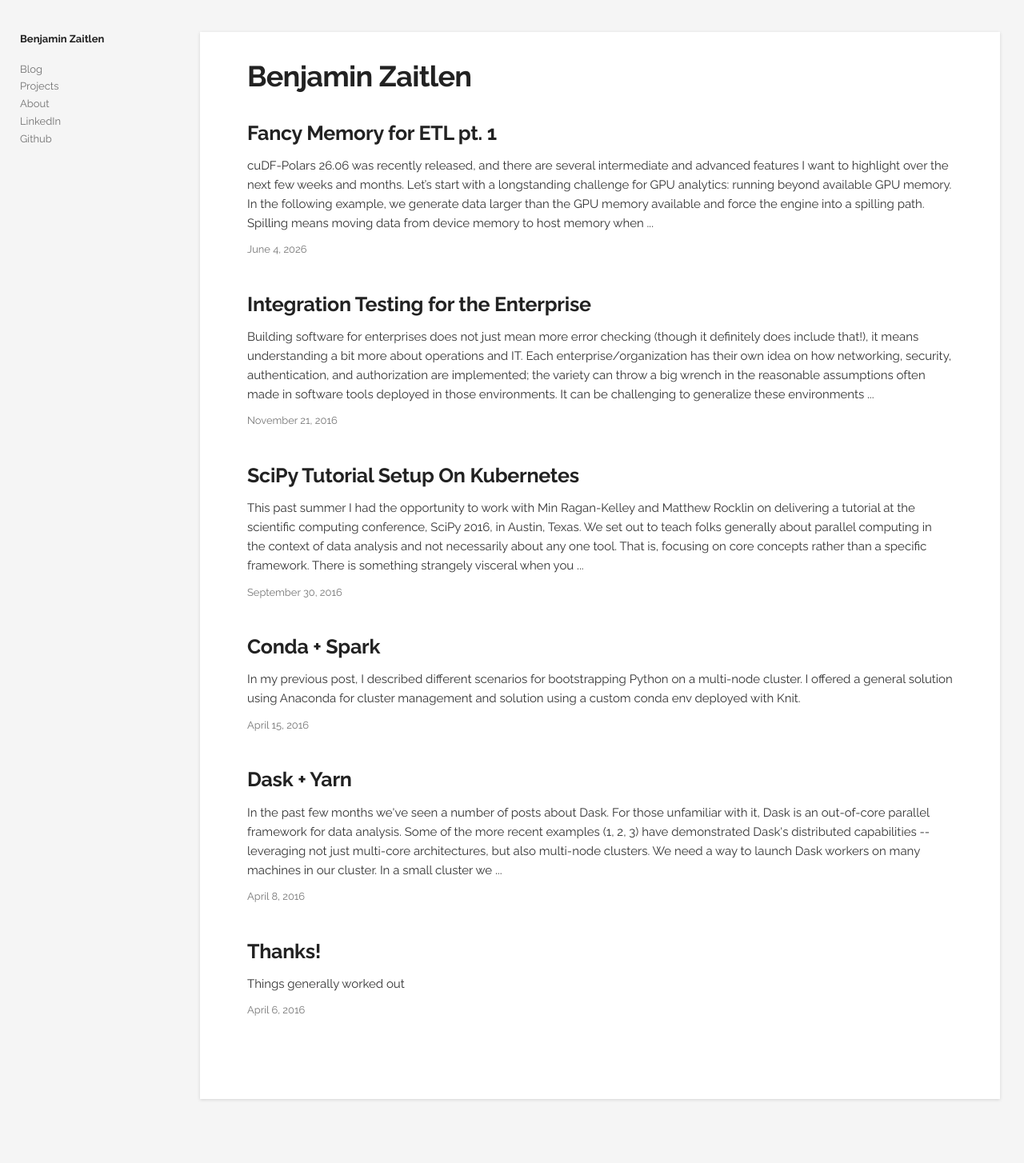
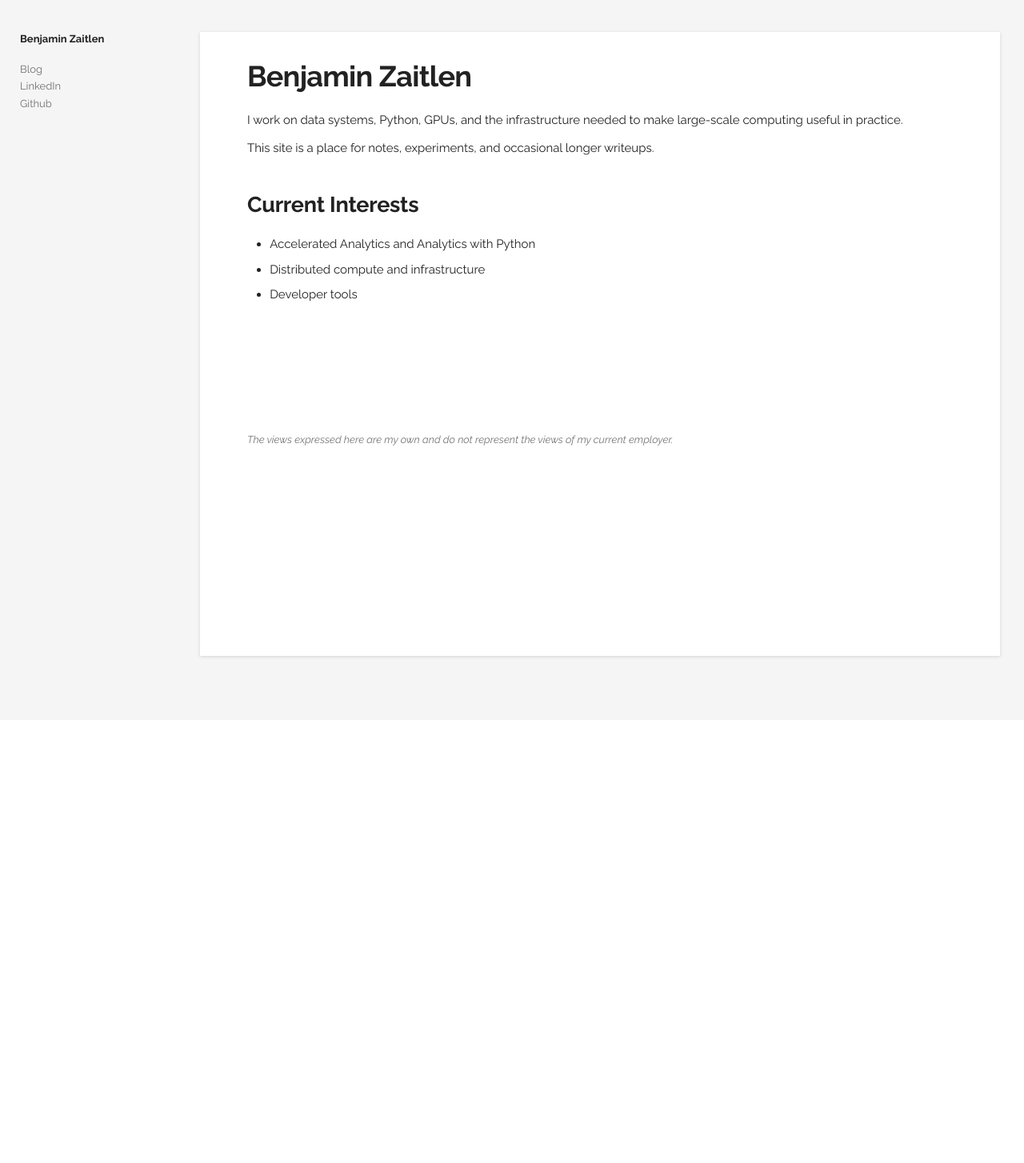
Before and after one commit to quasiben/quasiben.github.io, an MkDocs documentation site: the page built from docs/index.md, in a window 1280 px wide. Shown: the whole page at 80% size. Built offline with MkDocs 1.6.1 and Material for MkDocs 9.7.7, drawn with Linux system fonts in a browser that asks for light colours; after the commit the page ends 900 px from its top, so only the background shows below that.

Commit message:
more sylte and substance

```diff
--- a/docs/index.md
+++ b/docs/index.md
@@ -4,41 +4,16 @@ title: Benjamin Zaitlen
 
 # Benjamin Zaitlen
 
-<div class="article-list">
-<article class="article-item">
-  <h2><a href="blog/posts/fancy-memory-for-etl.md">Fancy Memory for ETL pt. 1</a></h2>
-  <p class="article-excerpt">cuDF-Polars 26.06 was recently released, and there are several intermediate and advanced features I want to highlight over the next few weeks and months. Let’s start with a longstanding challenge for GPU analytics: running beyond available GPU memory. In the following example, we generate data larger than the GPU memory available and force the engine into a spilling path. Spilling means moving data from device memory to host memory when ...</p>
-  <p class="article-date">June 4, 2026</p>
-</article>
+I work on data systems, Python, GPUs, and the infrastructure needed to make large-scale computing useful in practice.
 
-<article class="article-item">
-  <h2><a href="blog/posts/proxy-ssl-setup.md">Integration Testing for the Enterprise</a></h2>
-  <p class="article-excerpt">Building software for enterprises does not just mean more error checking (though it definitely does include that!), it means understanding a bit more about operations and IT. Each enterprise/organization has their own idea on how networking, security, authentication, and authorization are implemented; the variety can throw a big wrench in the reasonable assumptions often made in software tools deployed in those environments. It can be challenging to generalize these environments ...</p>
-  <p class="article-date">November 21, 2016</p>
-</article>
+This site is a place for notes, experiments, and occasional longer writeups.
 
-<article class="article-item">
-  <h2><a href="blog/posts/scipy-setup.md">SciPy Tutorial Setup On Kubernetes</a></h2>
-  <p class="article-excerpt">This past summer I had the opportunity to work with Min Ragan-Kelley and Matthew Rocklin on delivering a tutorial at the scientific computing conference, SciPy 2016, in Austin, Texas. We set out to teach folks generally about parallel computing in the context of data analysis and not necessarily about any one tool. That is, focusing on core concepts rather than a specific framework. There is something strangely visceral when you ...</p>
-  <p class="article-date">September 30, 2016</p>
-</article>
+## Current Interests
 
-<article class="article-item">
-  <h2><a href="blog/posts/conda-spark.md">Conda + Spark</a></h2>
-  <p class="article-excerpt">In my previous post, I described different scenarios for bootstrapping Python on a multi-node cluster. I offered a general solution using Anaconda for cluster management and solution using a custom conda env deployed with Knit.</p>
-  <p class="article-date">April 15, 2016</p>
-</article>
+- Accelerated Analytics and Analytics with Python
+- Distributed compute and infrastructure
+- Developer tools
 
-<article class="article-item">
-  <h2><a href="blog/posts/dask-yarn.md">Dask + Yarn</a></h2>
-  <p class="article-excerpt">In the past few months we've seen a number of posts about Dask. For those unfamiliar with it, Dask is an out-of-core parallel framework for data analysis. Some of the more recent examples (1, 2, 3) have demonstrated Dask's distributed capabilities -- leveraging not just multi-core architectures, but also multi-node clusters. We need a way to launch Dask workers on many machines in our cluster. In a small cluster we ...</p>
-  <p class="article-date">April 8, 2016</p>
-</article>
-
-<article class="article-item">
-  <h2><a href="blog/posts/thanks.md">Thanks!</a></h2>
-  <p class="article-excerpt">Things generally worked out</p>
-  <p class="article-date">April 6, 2016</p>
-</article>
-
-</div>
+<p class="homepage-disclaimer">
+  The views expressed here are my own and do not represent the views of my current employer.
+</p>
--- a/docs/stylesheets/extra.css
+++ b/docs/stylesheets/extra.css
@@ -168,6 +168,13 @@
   border-bottom-color: var(--md-accent-fg-color--hover);
 }
 
+.homepage-disclaimer {
+  margin-top: 8rem !important;
+  color: var(--md-default-fg-color--light);
+  font-size: 0.86em;
+  font-style: italic;
+}
+
 .md-typeset pre > code {
   border-radius: 0.25rem;
 }
--- a/mkdocs.yml
+++ b/mkdocs.yml
@@ -26,8 +26,6 @@ extra_css:
 nav:
   - Index: index.md
   - Blog: blog/index.md
-  - Projects: projects.md
-  - About: about.md
   - LinkedIn: https://www.linkedin.com/in/benjamin-zaitlen
   - Github: https://github.com/quasiben
 
@@ -45,6 +43,8 @@ markdown_extensions:
   - admonition
   - attr_list
   - md_in_html
+  - toc:
+      permalink: true
   - pymdownx.highlight:
       anchor_linenums: true
   - pymdownx.superfences
```
Also changed, not shown: docs/about.md (+4 -4 lines), docs/blog/posts/fancy-memory-for-etl-pt-1.md (+6 -1 lines), docs/blog/posts/fancy-memory-for-etl-pt-2.md (+2 -2 lines), docs/projects.md (deleted, +0 -11 lines).
